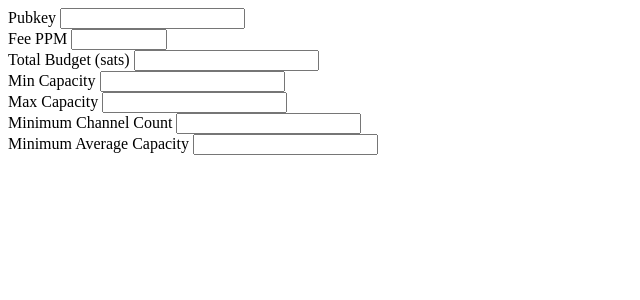
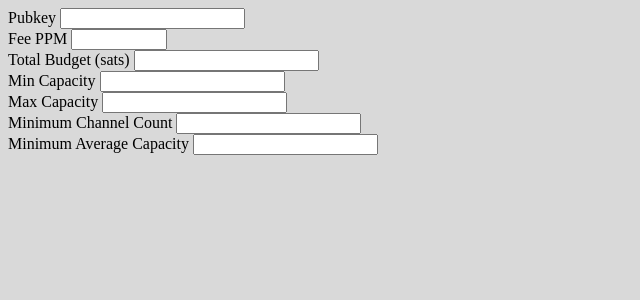
Before and after one commit to davisv7/lightning-gym, a Flask app: page / in a window 1280 px wide. Shown: the top 300 px of the page, without its empty margins (0-640 px from the left). Run offline with Flask 2, Linux system fonts and the light colour scheme.

Commit message:
add: static folder for html assets

```diff
--- /dev/null
+++ b/static/style.css
@@ -0,0 +1,3 @@
+body {
+	background-color: #d9d9d9;
+}
--- a/templates/index.html
+++ b/templates/index.html
@@ -2,6 +2,7 @@
 <html>
 <head>
 <title>Our Funky HTML Page</title>
+<link rel="stylesheet" type="text/css" href="{{ url_for('static',filename='style.css') }}" />
 <meta name="description" content="Our first page">
 <meta name="keywords" content="html tutorial template">
 </head>
```
Also changed, not shown: 1 other file.
